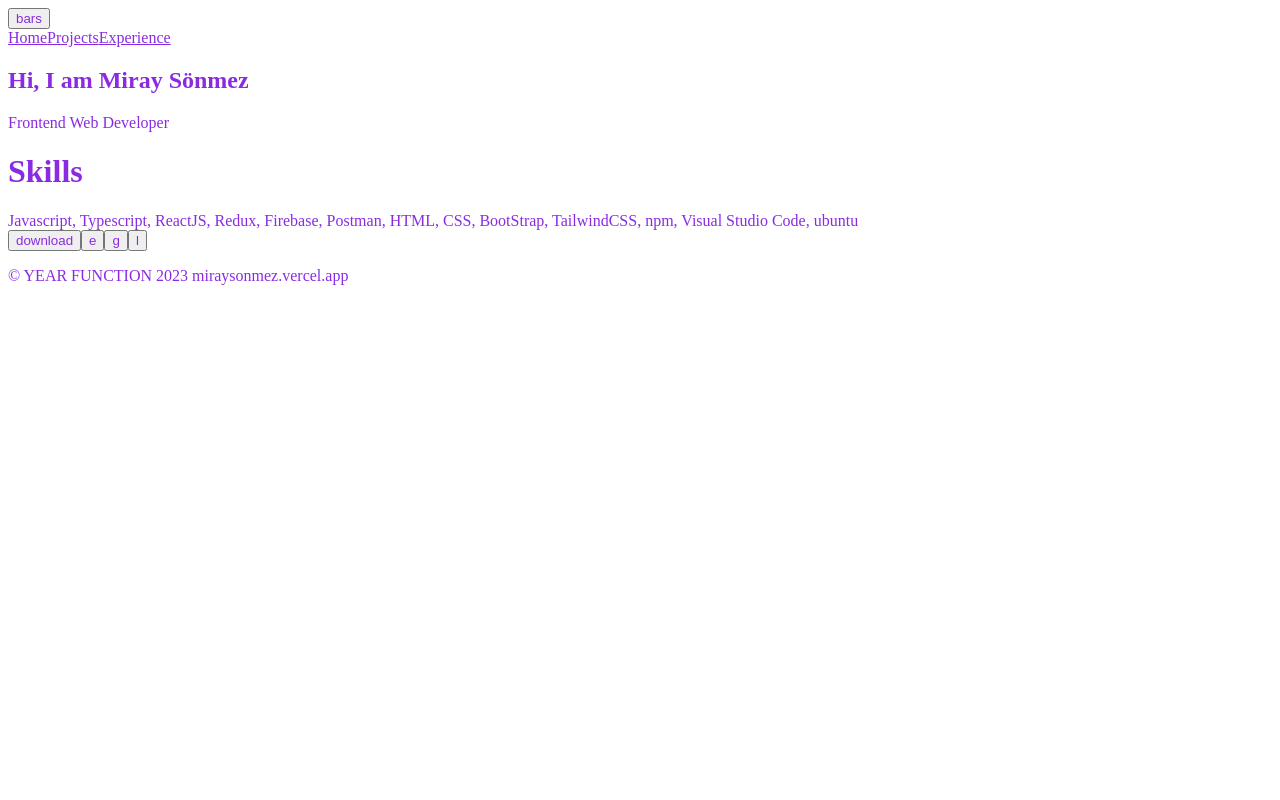
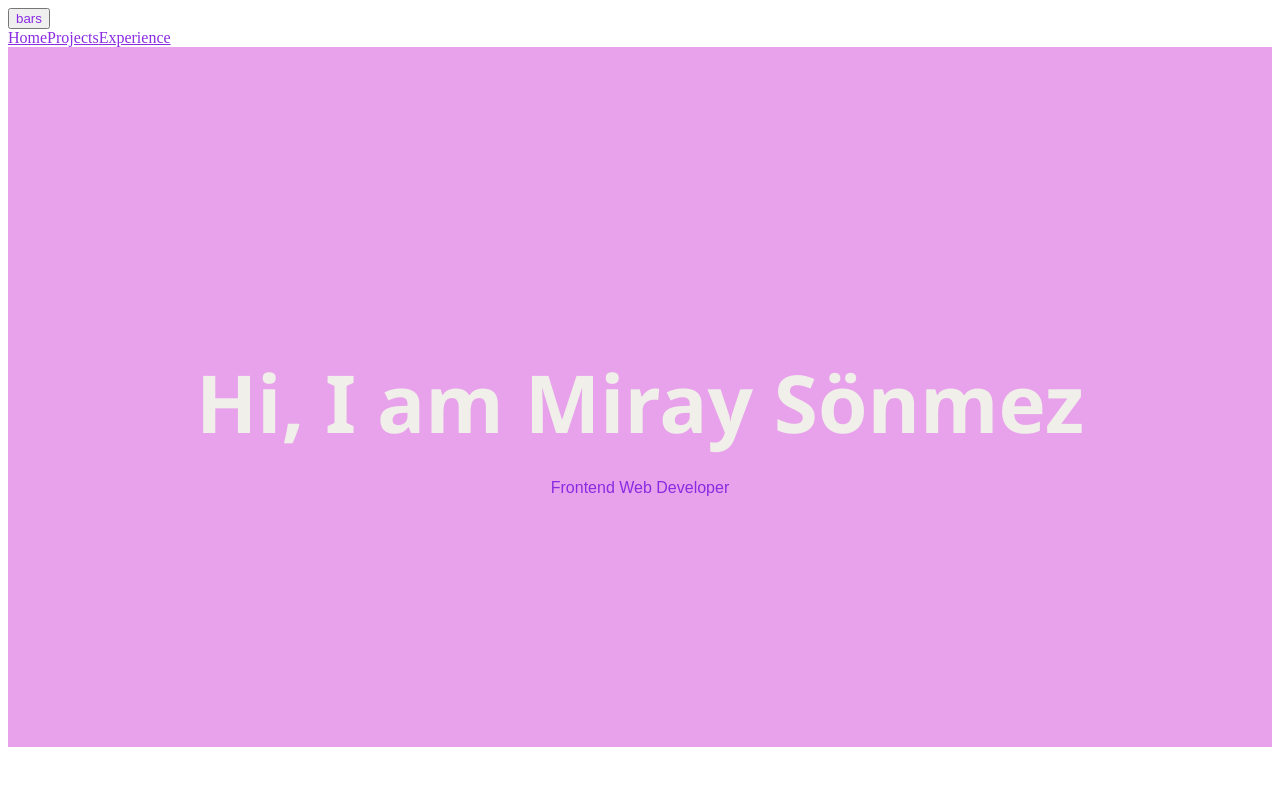
Before and after one commit to chiturca/portfolio, a React (Create React App) app: page / in a window 1280 px wide. Shown: the top 800 px of the page. Built offline with nearby package versions, Linux system fonts and the light colour scheme.

Commit message:
Style: home basics

```diff
--- a/src/containers/Home/index.scss
+++ b/src/containers/Home/index.scss
@@ -0,0 +1,80 @@
+.home {
+    width: 100%;
+    align-items: center;
+    font-family: "Arial", sans-serif;
+    color: #3e497a;
+  }
+
+  .about {
+    width: 100%;
+    height: calc(100vh - 100px);
+    display: flex;
+    flex-direction: column;
+    justify-content: center;
+    align-items: center;
+    text-align: center;
+    background-color: #e8a2eb;
+    color: #f0f0f0;
+  }
+
+  .about h2 {
+    font-family: "Segoe UI", Tahoma, Geneva, Verdana, sans-serif;
+    font-size: 80px;
+    color: #f0efe9;
+    height: 50px;
+  }
+
+  .about .prompt {
+    width: 40%;
+    font-size: 30px;
+  }
+  .prompt svg {
+    font-size: 60px;
+    margin: 5px;
+    color: white;
+  }
+
+  .skills {
+    font-size: 35px;
+    width: 100%;
+    display: flex;
+    justify-content: center;
+    flex-direction: column;
+    align-items: center;
+  }
+
+  .skills h1 {
+    color: #3e497a;
+  }
+
+  .skills .list {
+    list-style: none;
+    width: 60%;
+  }
+
+  .list span {
+    font-size: 20px;
+  }
+
+  @media only screen and (max-width: 600px) {
+    .about h2 {
+      font-size: 40px;
+    }
+
+    .about .prompt {
+      margin-top: 10px;
+      font-size: 20px;
+      width: 80%;
+    }
+
+    .skills {
+      text-align: center;
+    }
+    .list {
+      padding: 0;
+    }
+
+    .skills h2 {
+      font-size: 30px;
+    }
+  }
```
